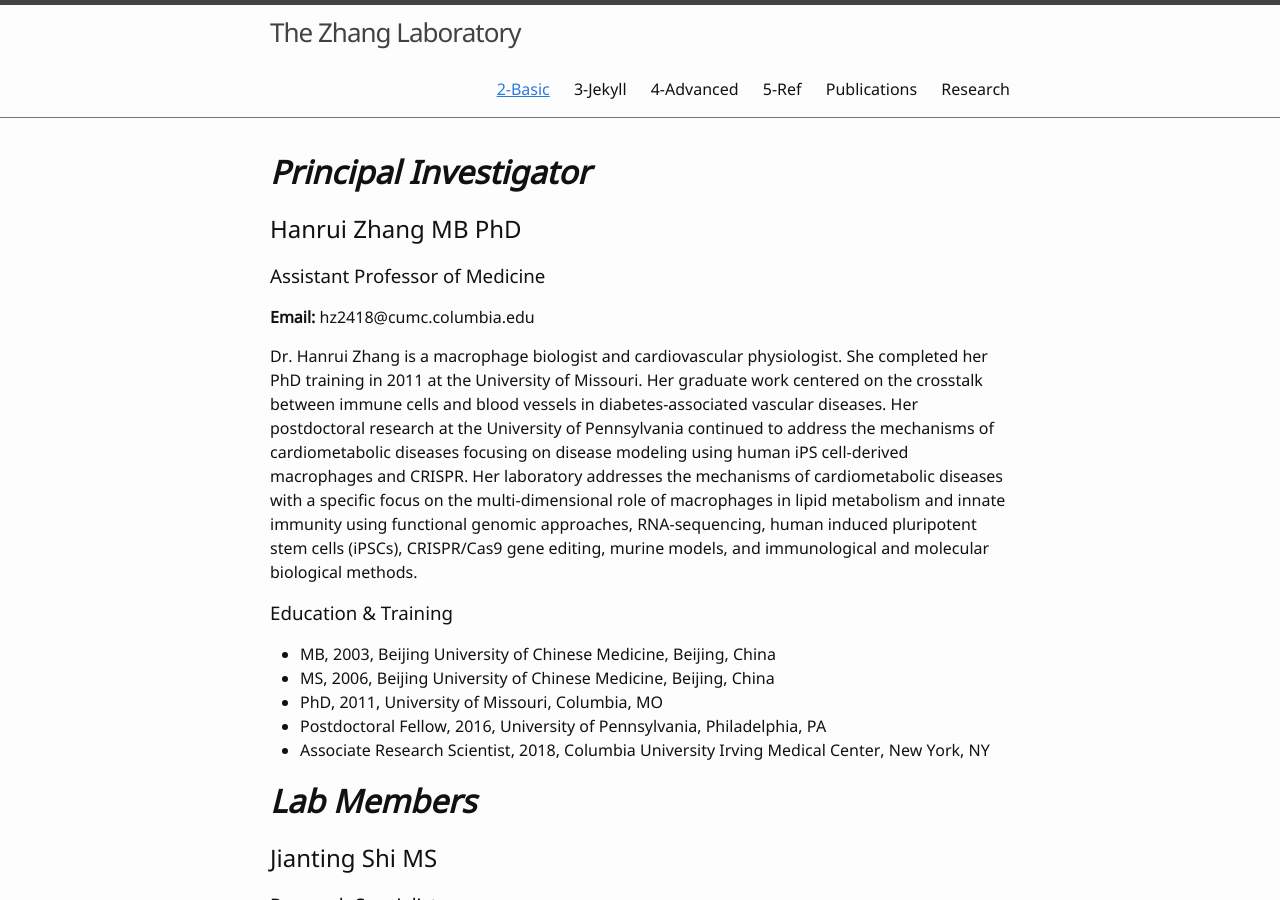
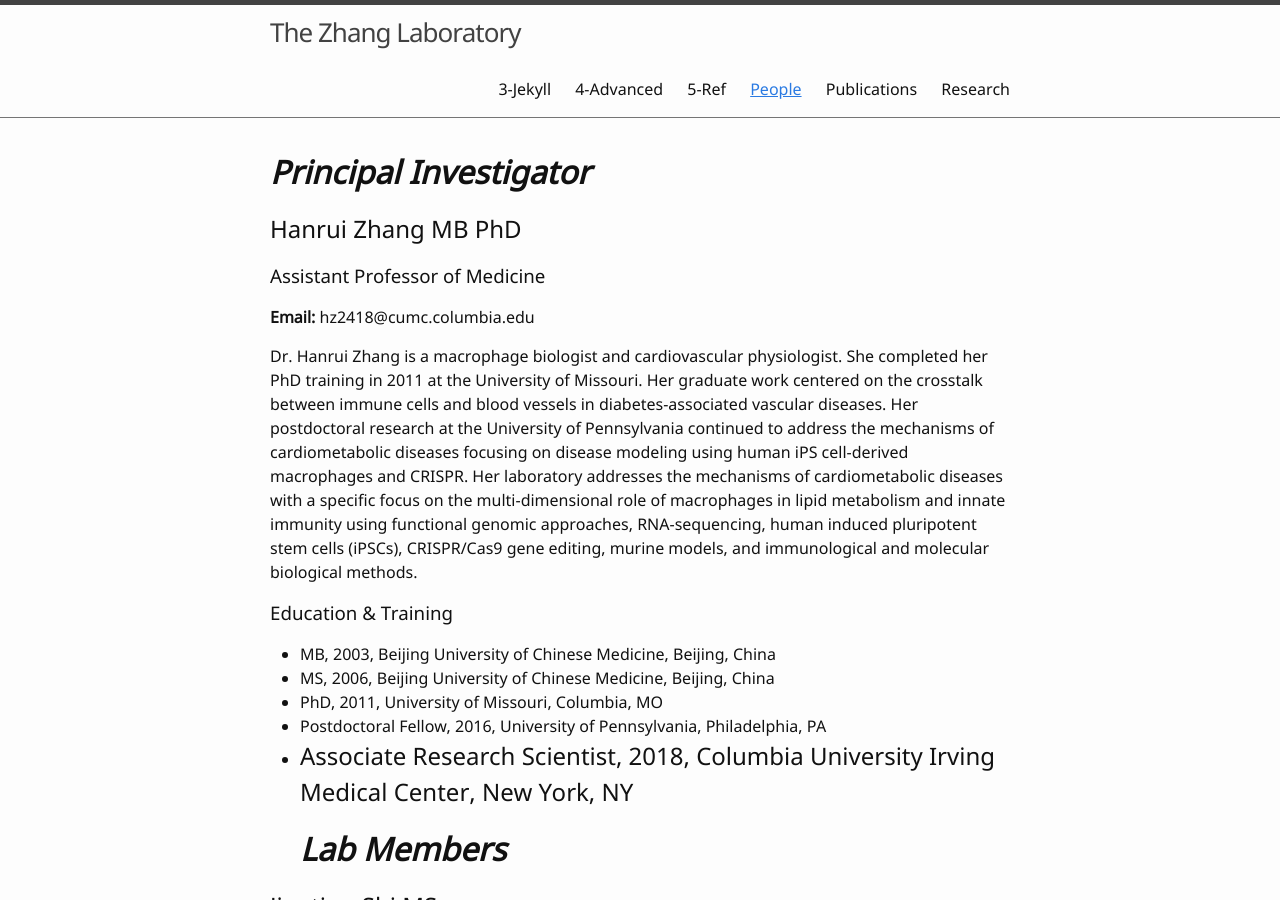
Before and after one commit to hanruizhang/zhanglab, a Jekyll site: the page built from People.md, in a window 1280 px wide and 900 px high. Built offline with Jekyll 4.4.1, drawn with Linux system fonts in a browser that asks for light colours.

Commit message:
Update and rename 2-basic.md to People.md

```diff
--- a/2-basic.md
+++ b/People.md
@@ -1,5 +1,5 @@
 ---
-title: 2-Basic
+title: People
 nav: true
 ---
 
@@ -17,7 +17,7 @@ Dr. Hanrui Zhang is a macrophage biologist and cardiovascular physiologist. She
 - PhD, 2011, University of Missouri, Columbia, MO
 - Postdoctoral Fellow, 2016, University of Pennsylvania, Philadelphia, PA
 - Associate Research Scientist, 2018, Columbia University Irving Medical Center, New York, NY
-
+------
 # _**Lab Members**_
 
 ## Jianting Shi MS
```
